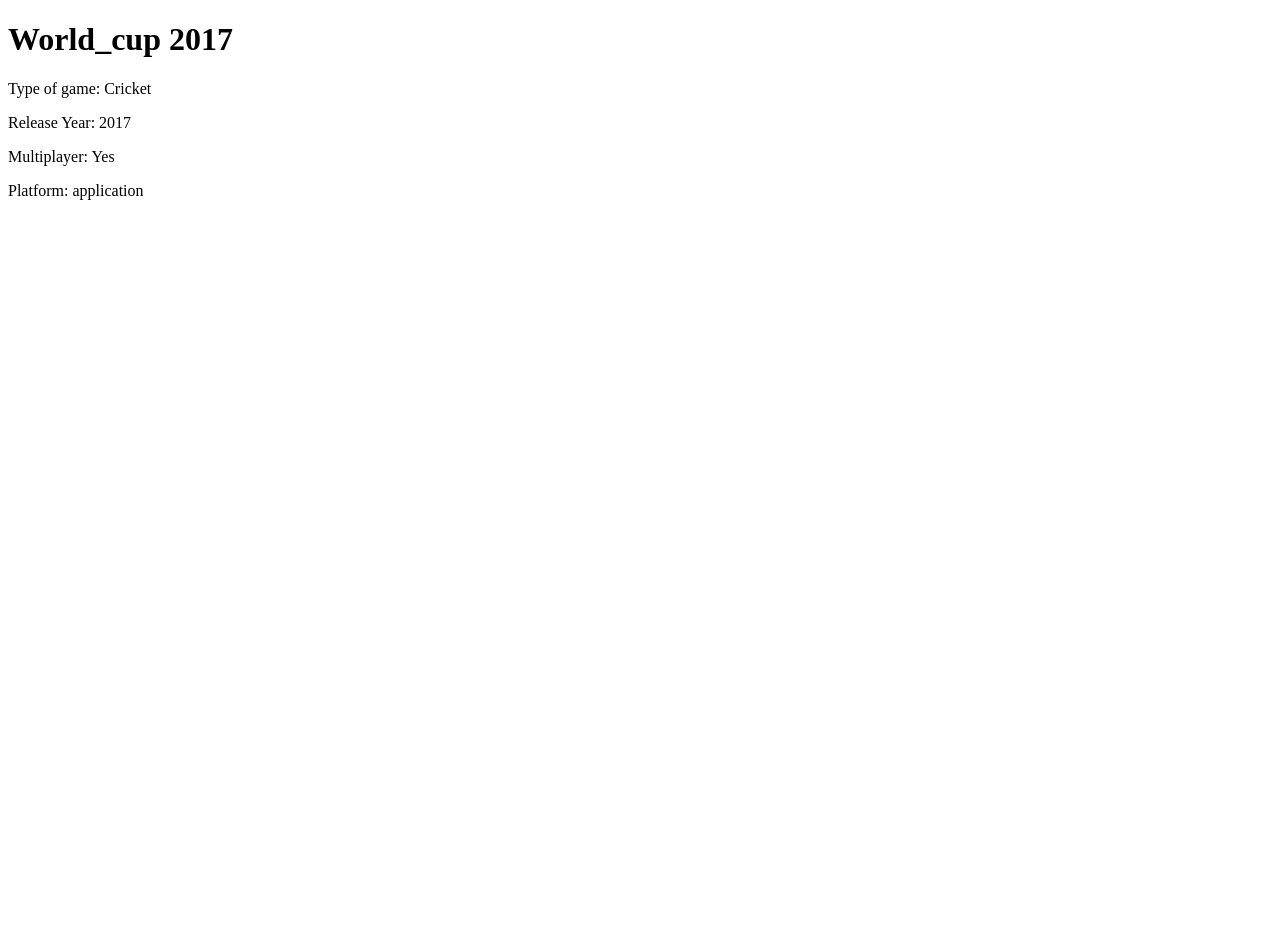
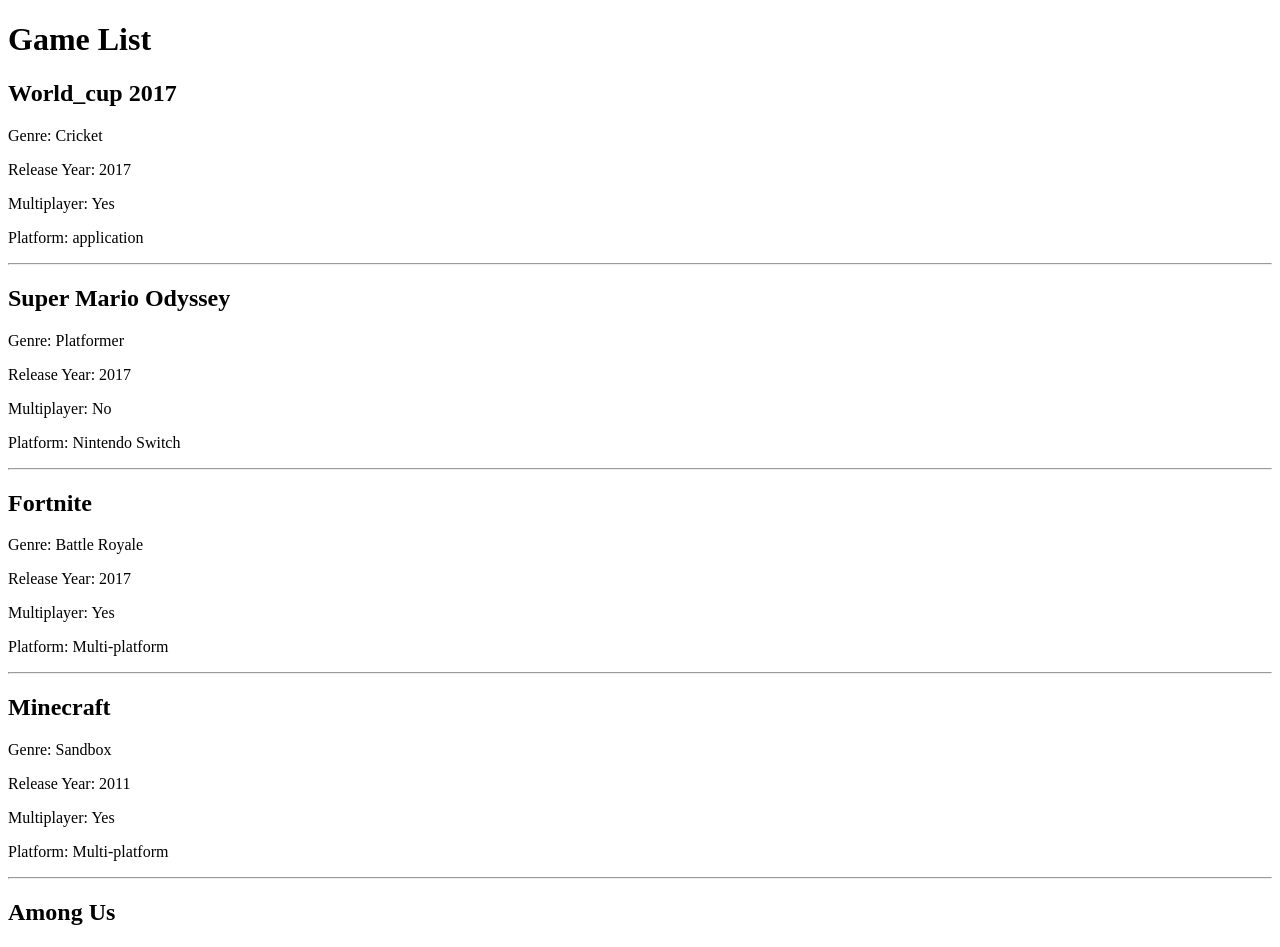
Before and after one commit to harmannsandhuu334/-Harmandeep-_-singh-_Learning_Angular-, an Angular app: page / in a window 1280 px wide. Shown: the top 947 px of the page. Before the commit the page ends 800 px from the top, so only its background shows below. Built offline with nearby package versions, Linux system fonts and the light colour scheme.

Commit message:
Ng for Sturcture used and created structre for html

```diff
--- a/src/app/app.component.html
+++ b/src/app/app.component.html
@@ -1,7 +1,11 @@
-<!-- src/app/app.component.html -->
-
-<h1>{{ Games.name }}</h1>
-<p>Type of game: {{ Games.type }}</p>
-<p>Release Year: {{ Games.releaseYear }}</p>
-<p>Multiplayer: {{ Games.multiplayer ? 'Yes' : 'No' }}</p>
-<p>Platform: {{ Games.platform }}</p>
+<h1>Game List</h1>
+<div >
+  <div *ngFor="let game of Games">
+    <h2>{{ game.name }}</h2>
+    <p>Genre: {{ game.type }}</p>
+    <p>Release Year: {{ game.releaseYear }}</p>
+    <p>Multiplayer: {{ game.multiplayer ? 'Yes' : 'No' }}</p>
+    <p>Platform: {{ game.platform }}</p>
+    <hr />
+  </div>
+</div>
--- a/src/app/app.component.ts
+++ b/src/app/app.component.ts
@@ -1,19 +1,59 @@
 import { Component } from '@angular/core';
 import { RouterOutlet } from '@angular/router';
+import {CommonModule} from "@angular/common";
+import { Game } from './interfaces/Games';
 
 @Component({
   selector: 'app-root',
   standalone: true,
-  imports: [RouterOutlet],
+  imports: [RouterOutlet, CommonModule],
   templateUrl: './app.component.html',
   styleUrls: ['./app.component.css'] // Corrected property name
 })
+
 export class AppComponent {
-  Games = {
-    name: 'World_cup 2017',
-    type: 'Cricket',
-    releaseYear: 2017,
-    multiplayer: true,
-    platform: 'application'
-  };
+  Games: Game[] = [
+    {
+      name: 'World_cup 2017',
+      type: 'Cricket',
+      releaseYear: 2017,
+      multiplayer: true,
+      platform: 'application'
+    },
+    {
+      name: 'Super Mario Odyssey',
+      type: 'Platformer',
+      releaseYear: 2017,
+      multiplayer: false,
+      platform: 'Nintendo Switch'
+    },
+    {
+      name: 'Fortnite',
+      type: 'Battle Royale',
+      releaseYear: 2017,
+      multiplayer: true,
+      platform: 'Multi-platform'
+    },
+    {
+      name: 'Minecraft',
+      type: 'Sandbox',
+      releaseYear: 2011,
+      multiplayer: true,
+      platform: 'Multi-platform'
+    },
+    {
+      name: 'Among Us',
+      type: 'Party',
+      releaseYear: 2018,
+      multiplayer: true,
+      platform: 'Multi-platform'
+    },
+    {
+      name: 'Cyberpunk 2077',
+      type: 'RPG',
+      releaseYear: 2020,
+      multiplayer: false,
+      platform: 'PC/Console'
+    }
+  ];
 }
```
Also changed, not shown: src/app/interfaces/Games.ts (renamed from src/app/Games.ts), 1 other file (tests, documents, lock files or other folders).
